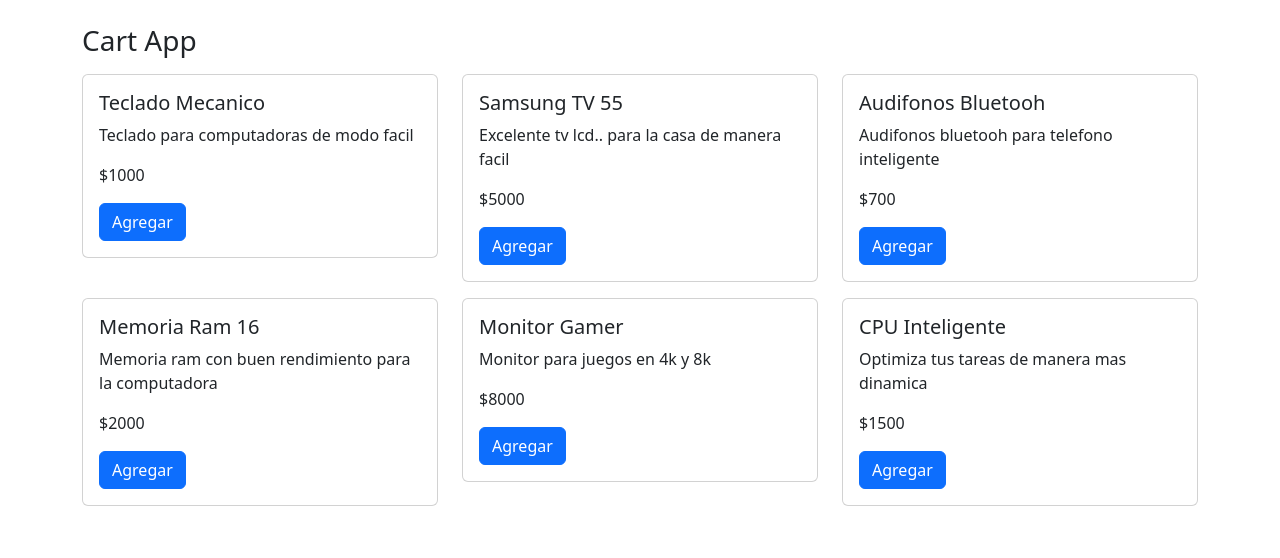
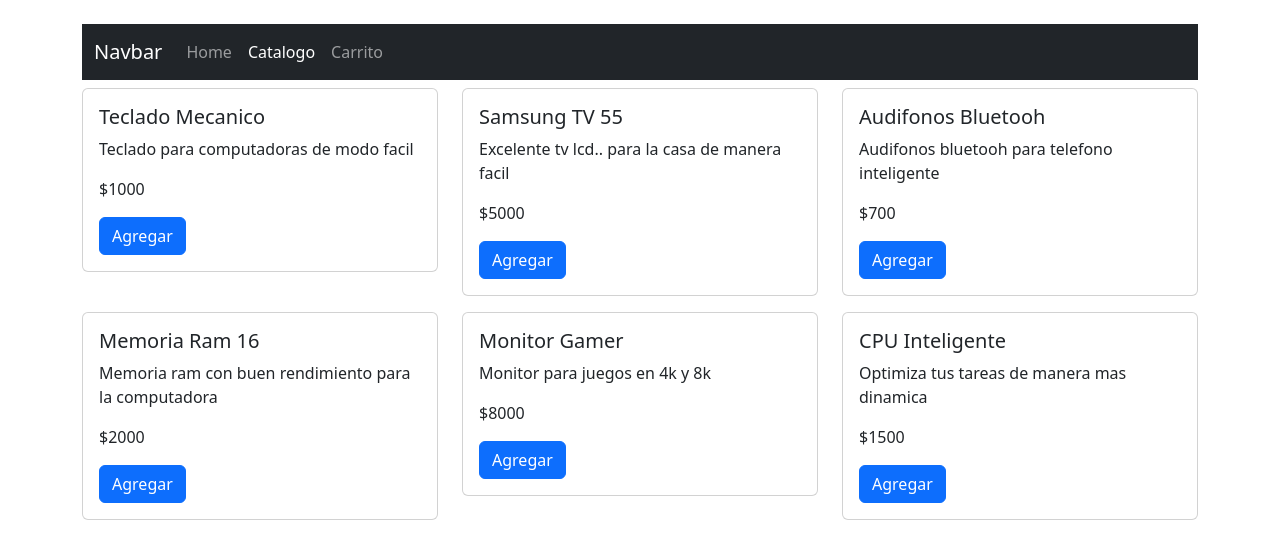
Before and after one commit to alejandro-coreno/app-carrito, a React (Vite) app: page /catalog in a window 1280 px wide. Shown: the top 558 px of the page. Built offline with nearby package versions, Linux system fonts and the light colour scheme.

Commit message:
Se agrega componente Navbar.jsx

```diff
--- a/package.json
+++ b/package.json
@@ -11,7 +11,8 @@
   },
   "dependencies": {
     "react": "^18.3.1",
-    "react-dom": "^18.3.1"
+    "react-dom": "^18.3.1",
+    "react-router-dom": "^6.26.1"
   },
   "devDependencies": {
     "@types/react": "^18.3.3",
--- a/src/CardApp.jsx
+++ b/src/CardApp.jsx
@@ -1,4 +1,6 @@
 import { useItemsCart } from "./hooks/useItemsCart";
+import { Routes, Route, Navigate } from "react-router-dom";
+import { Navbar } from "./components/Navbar";
 import CardView from "./components/CardView";
 import CarritoView from "./components/CarritoView";
 
@@ -13,18 +15,29 @@ const CardApp = () => {
         <>
             <div className="container my-4">
 
-                <h3>Cart App</h3>
+                <Navbar />
 
-                {/* Componente CardView*/}
-                <CardView handlerAddProduct={ handlerAddProduct } />
 
-                {/* Componente Carrito*/}
-
-                {/* Validamos que el carrito tenga datos para mostrarlo */}
-
-                {
-                    cartItems.length > 0 && <CarritoView items={cartItems}  handlerDelete={ handleDeleteProductCard }/>
-                }
+                <Routes>
+                    {/* Ruta Principal */}
+                    <Route path="/" element={ <Navigate to="/catalog" />}/>
+                    {/* Componente CardView*/}
+                    <Route
+                        path="catalog"
+                        element={ <CardView handlerAddProduct={ handlerAddProduct } />}
+                    />
+                    {/* Componente Carrito*/}
+                    {/* Validamos que el carrito tenga datos para mostrarlo */}
+                    <Route
+                        path="cart"
+                        element={(
+                        cartItems.length <= 0
+                        ?
+                            <div className="alert alert-warning">¡No hay productos en el carro de compras!</div>
+                        :
+                            <CarritoView items={cartItems}  handlerDelete={ handleDeleteProductCard }/>)}
+                    />
+                </Routes>
 
             </div>
         </>
--- /dev/null
+++ b/src/components/Navbar.jsx
@@ -0,0 +1,30 @@
+// componente Navbar
+
+import { NavLink } from "react-router-dom"
+
+export const Navbar =  () => {
+    return (
+        <nav class="navbar navbar-expand-lg navbar-dark bg-dark white">
+            <div className="container-fluid">
+                <NavLink className="navbar-brand" to="/">Navbar</NavLink>
+                <button className="navbar-toggler" type="button" data-bs-toggle="collapse" data-bs-target="#navbarNav" aria-controls="navbarNav" aria-expanded="false" aria-label="Toggle navigation">
+                    <span className="navbar-toggler-icon"></span>
+                </button>
+                <div className="collapse navbar-collapse" id="navbarNav">
+                    <ul className="navbar-nav">
+                        <li className="nav-item">
+                            <NavLink className="nav-link" to="/" >Home</NavLink>
+                        </li>
+                        <li className="nav-item">
+                            <NavLink className="nav-link" to="/catalog">Catalogo</NavLink>
+                        </li>
+
+                        <li className="nav-item">
+                            <NavLink className="nav-link" to="/cart">Carrito</NavLink>
+                        </li>
+                    </ul>
+                </div>
+            </div>
+        </nav>
+    )
+}
--- a/src/main.jsx
+++ b/src/main.jsx
@@ -1,10 +1,12 @@
 import React from 'react'
 import ReactDOM from 'react-dom/client'
 import CardApp from './CardApp'
-
+import { BrowserRouter } from 'react-router-dom'
 
 ReactDOM.createRoot(document.getElementById('root')).render(
   <React.StrictMode>
-    <CardApp />
+    <BrowserRouter>
+      <CardApp />
+    </BrowserRouter>
   </React.StrictMode>,
 )
```
Also changed, not shown: 1 other file (tests, documents, lock files or other folders).
